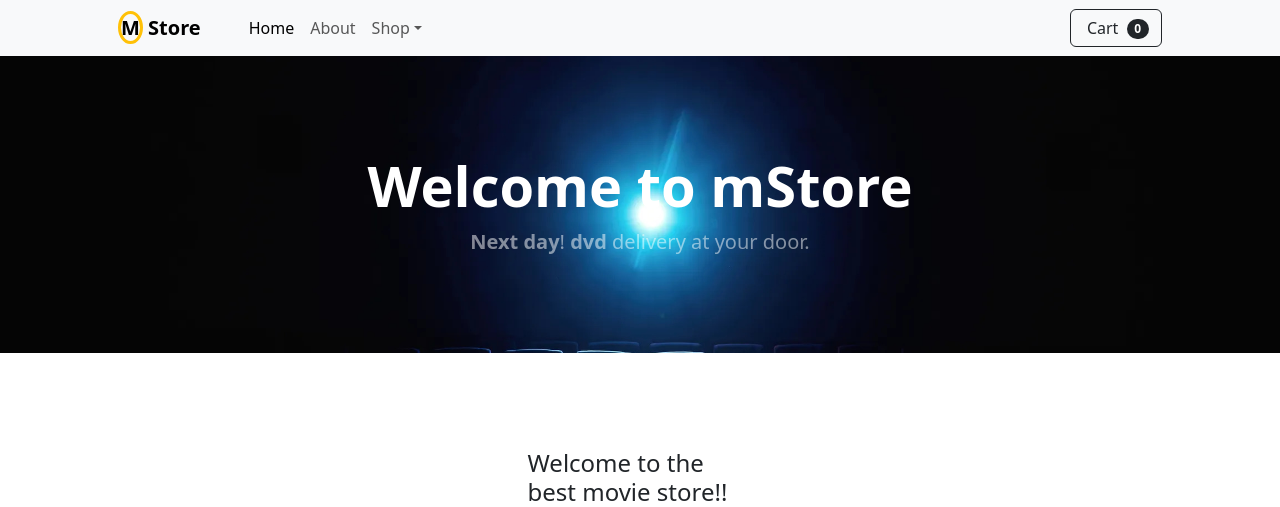
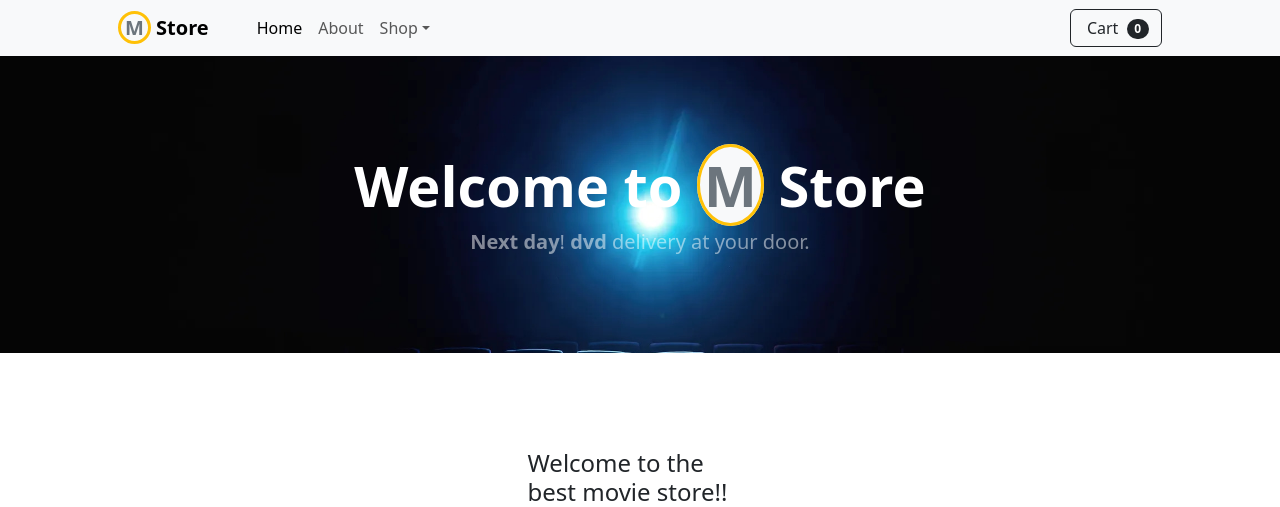
Before and after one commit to johnclamy/django-moviestore-project, a Django app: page / in a window 1280 px wide. Shown: the top 507 px of the page. Run offline with Django 5.2, Linux system fonts and the light colour scheme; some libraries are stand-ins or nearby versions.

Commit message:
style the logo

```diff
--- a/moviestore/home/templates/home/index.html
+++ b/moviestore/home/templates/home/index.html
@@ -3,7 +3,7 @@
 <header class="masthead banner bg-dark py-5">
     <div class="container px-4 px-lg my-5">
         <div class="text-center text-white">
-            <h1 class="display-4 fw-bolder">Welcome to <span>m</span>Store</h1>
+            <h1 class="display-4 fw-bolder">Welcome to <span class="border border-3 rounded-circle border-warning text-capitalize bg-light text-secondary px-1">m</span> <b class="text-capitalize">store</b></h1>
             <p class="lead fw-normal text-white-50 mb-0"><strong>Next day</strong>! <b class="uppercase">dvd</b> delivery at your door.</p>
         </div>
     </div>
--- a/moviestore/moviestore/templates/base.html
+++ b/moviestore/moviestore/templates/base.html
@@ -18,7 +18,7 @@
         <!-- Navigation -->
         <nav class="navbar navbar-expand-lg navbar-light bg-light">
             <div class="container px-4 px-lg-5">
-                <a class="navbar-brand" href="{% url 'home.index' %}"><b class="text-capitalize"><span class="border border-3 rounded-circle border-warning">m</span> store</b></a>
+                <a class="navbar-brand" href="{% url 'home.index' %}"><b class="text-capitalize"><span class="border border-3 rounded-circle border-warning text-secondary px-1">m</span> store</b></a>
                 <button class="navbar-toggler" type="button" data-bs-toggle="collapse" data-bs-target="#navbarSupportedContent" aria-controls="navbarSupportedContent" aria-expanded="false" aria-label="Toggle navigation"><span class="navbar-toggler-icon"></span></button>
                 <div class="collapse navbar-collapse" id="navbarSupportedContent">
                     <ul class="navbar-nav me-auto mb-2 mb-lg-0 ms-lg-4">
```
